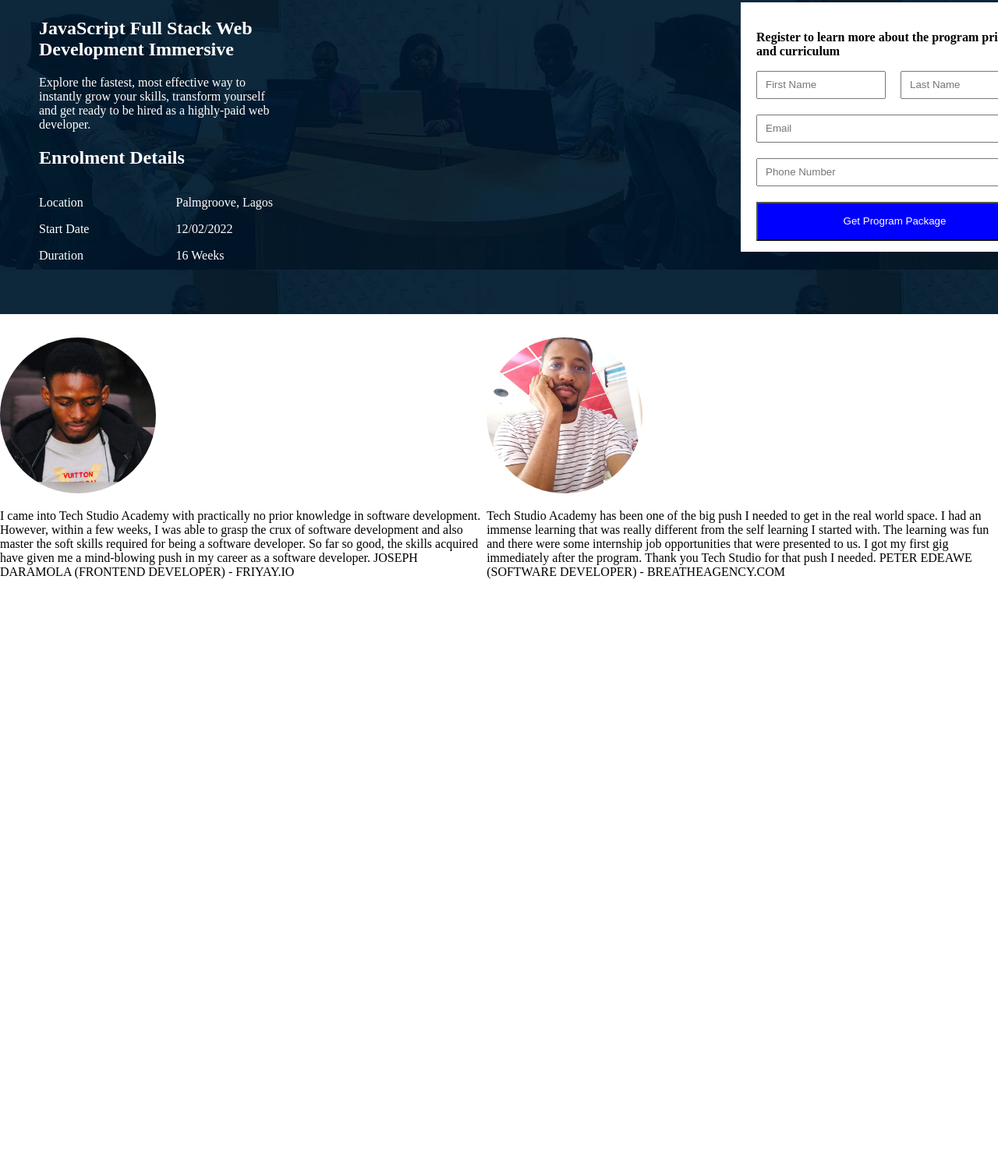
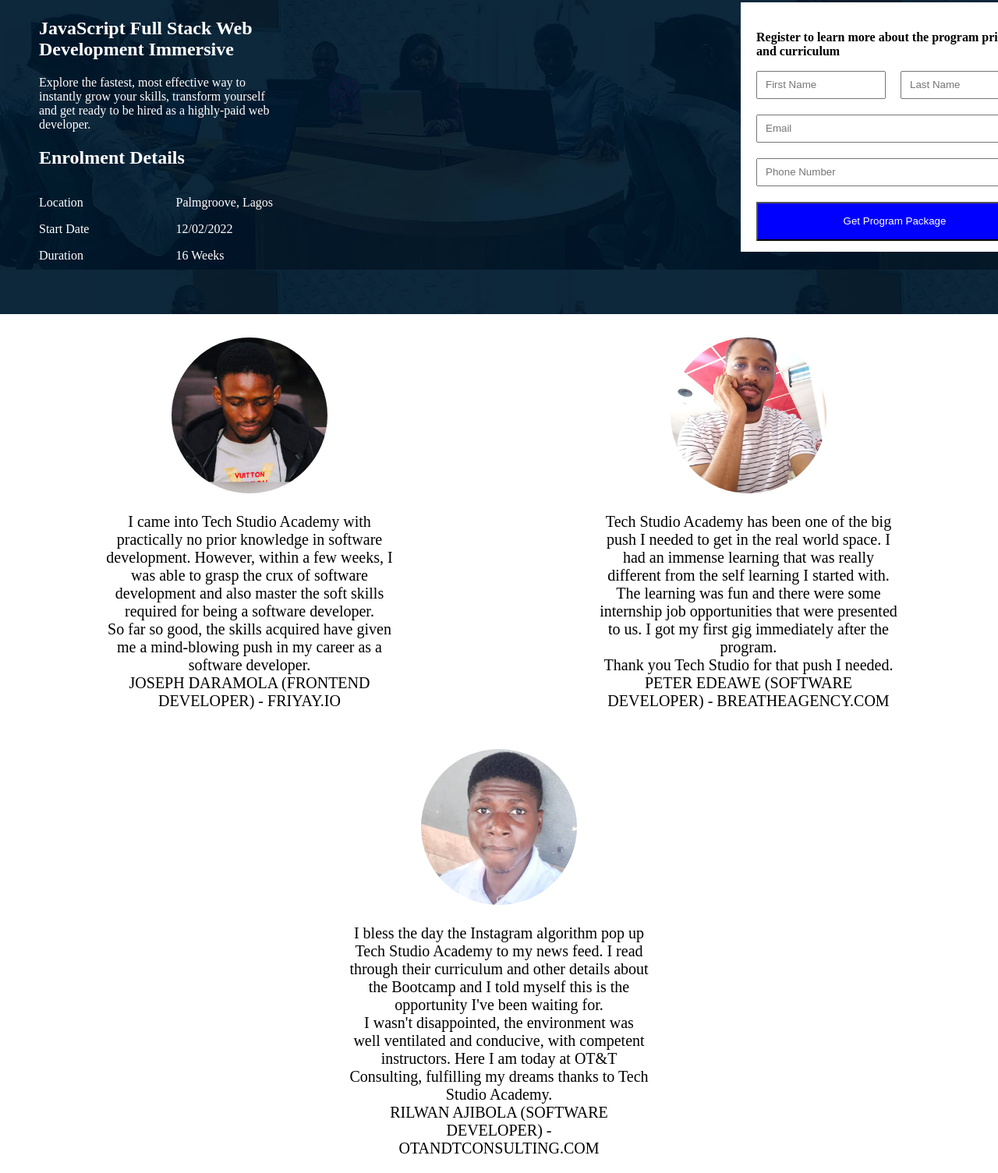
Before and after one commit to mayrhiarm/My-project, a plain HTML site: page index.html in a window 1280 px wide. Shown: the part 148-1653 px from the top of the page at 78% size. Before the commit the page ends 907 px from the top, so only its background shows below. Drawn offline with Linux system fonts and the light colour scheme.

Commit message:
first commit

```diff
--- a/index.css
+++ b/index.css
@@ -102,4 +102,29 @@ body{
 .mm{
     display: flex;
     justify-content: space-around;
+    text-align: center;
 }
+.ri{
+    width: 200px;
+    border-radius: 900px;
+    margin-top: 30px;
+}
+.lo{
+    width: 30%;
+    font-size: 20px;
+
+}
+.dd{
+    width: 30%;
+    font-size: 20px;
+
+}
+.ye{
+    width: 30%;
+    text-align: center;
+    margin-left: 35%;
+    font-size: 20px;
+}
+.ee{
+    padding: 45%px;
+}
--- a/index.html
+++ b/index.html
@@ -65,21 +65,24 @@
             </div>
         </div>
 
+        <div class="ee">
+
             <div class="mm">
-            <div>
+
+                <div class="dd">
                     <img class="rr" src="./images/joseph_avatar.jpg" alt="">
-                <p>I came into Tech Studio Academy with practically no prior knowledge in software development. However, within a few weeks, I was able to grasp the crux of software development and also master the soft skills required for being a software developer.
+                    <p>I came into Tech Studio Academy with practically no prior knowledge in software development. However, within a few weeks, I was able to grasp the crux of software development and also master the soft skills required for being a software developer. <br>
 
-                    So far so good, the skills acquired have given me a mind-blowing push in my career as a software developer.
+                        So far so good, the skills acquired have given me a mind-blowing push in my career as a software developer. <br>
 
                         JOSEPH DARAMOLA (FRONTEND DEVELOPER)
                         - FRIYAY.IO</p>
                 </div>
 
 
-            <div >
+                <div class="lo">
                     <img class="jj" src="./images/peter_avatar.jpg" alt="">
-                <p>Tech Studio Academy has been one of the big push I needed to get in the real world space. I had an immense learning that was really different from the self learning I started with. The learning was fun and there were some internship job opportunities that were presented to us. I got my first gig immediately after the program.
+                    <p>Tech Studio Academy has been one of the big push I needed to get in the real world space. I had an immense learning that was really different from the self learning I started with. The learning was fun and there were some internship job opportunities that were presented to us. I got my first gig immediately after the program. <br>
 
                         Thank you Tech Studio for that push I needed.
 
@@ -87,7 +90,19 @@
                         - BREATHEAGENCY.COM</p>
                 </div>
 
+            </div>
 
+            <div class="ye">
+                <img class="ri" src="./images/rilwan_avatar.jpeg" alt="">
+                <p>
+                    I bless the day the Instagram algorithm pop up Tech Studio Academy to my news feed. I read through their curriculum and other details about the Bootcamp and I told myself this is the opportunity I've been waiting for. <br>
+
+                    I wasn't disappointed, the environment was well ventilated and conducive, with competent instructors. Here I am today at OT&T Consulting, fulfilling my dreams thanks to Tech Studio Academy. <br>
+
+                    RILWAN AJIBOLA (SOFTWARE DEVELOPER)
+                    - OTANDTCONSULTING.COM
+                </p>
+            </div>
 
         </div>
     </body>
```
Lines whose indentation alone changed are shown as unchanged.
